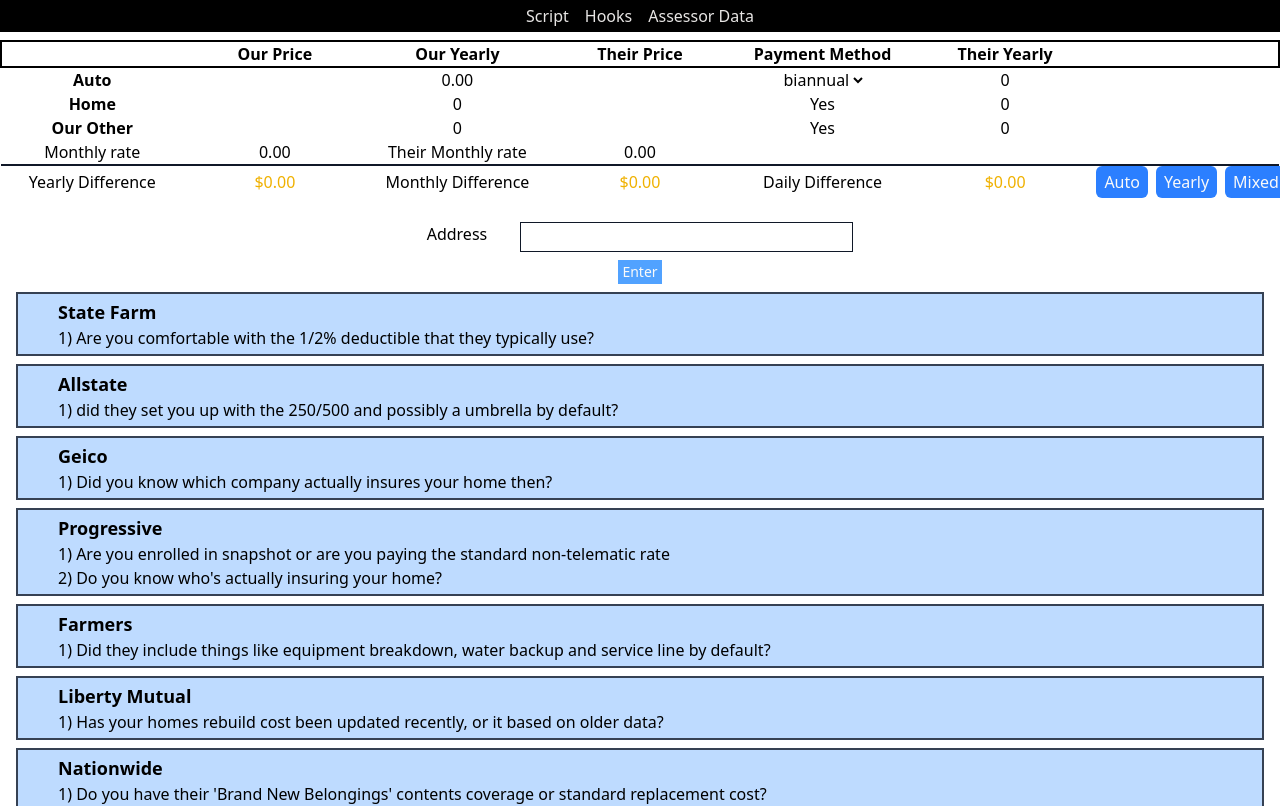
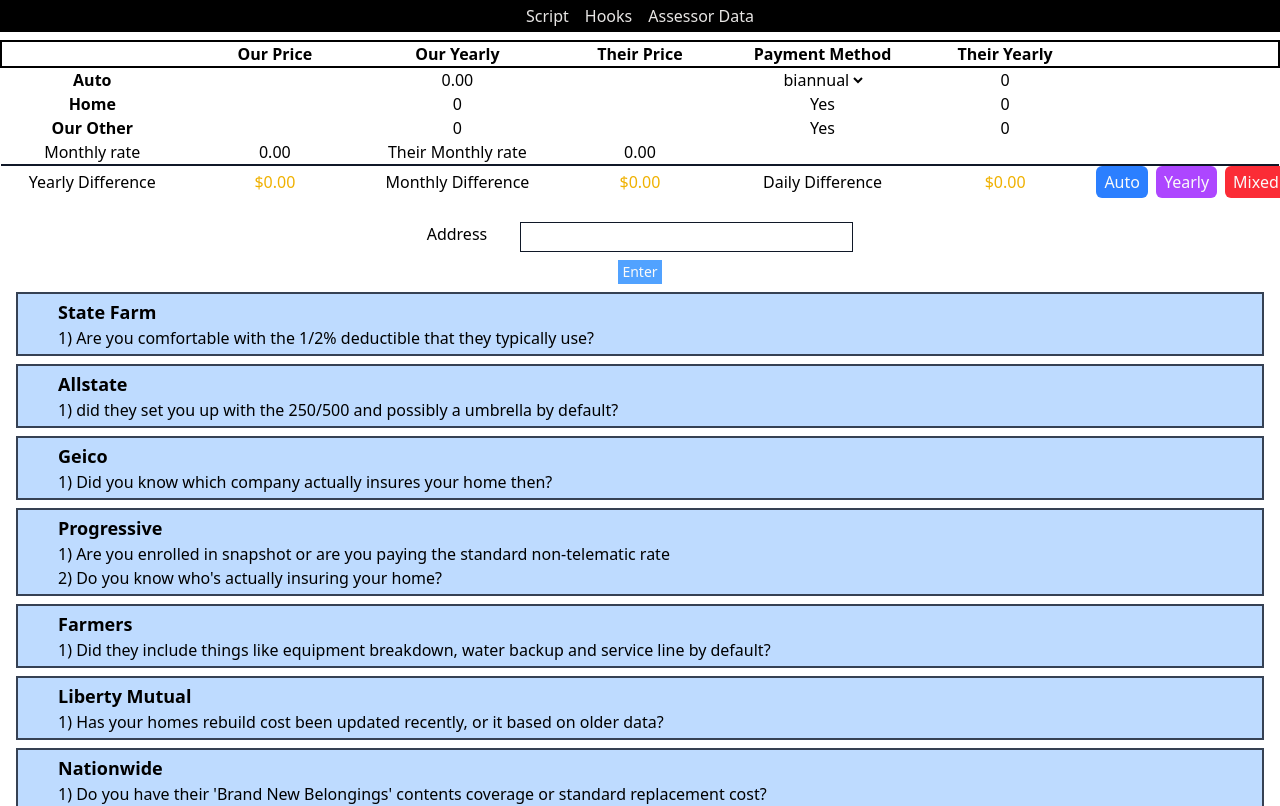
Before and after one commit to Jpatrick6420/propertyandcasualtywebsite, a React (Vite) app: page / in a window 1280 px wide. Shown: the top 806 px of the page. Built offline with nearby package versions, Linux system fonts and the light colour scheme.

Commit message:
changed button colors

```diff
--- a/src/components/table.jsx
+++ b/src/components/table.jsx
@@ -268,14 +268,14 @@
                 </button>
 
                 <button
-                  className="bg-blue-500 hover:bg-blue-400 text-stone-50 px-2 py-1 rounded-md"
+                  className="bg-purple-500 hover:bg-purple-400 text-stone-50 px-2 py-1 rounded-md"
                   onClick={handleCopyAnnualTotal}
                 >
                   Yearly
                 </button>
 
                 <button
-                  className="bg-blue-500 hover:bg-blue-400 text-stone-50 px-2 py-1 rounded-md"
+                  className="bg-red-500 hover:bg-red-400 text-stone-50 px-2 py-1 rounded-md"
                   onClick={handleCopyAutoMonthlyHomeAnnual}
                 >
                   Mixed
```
